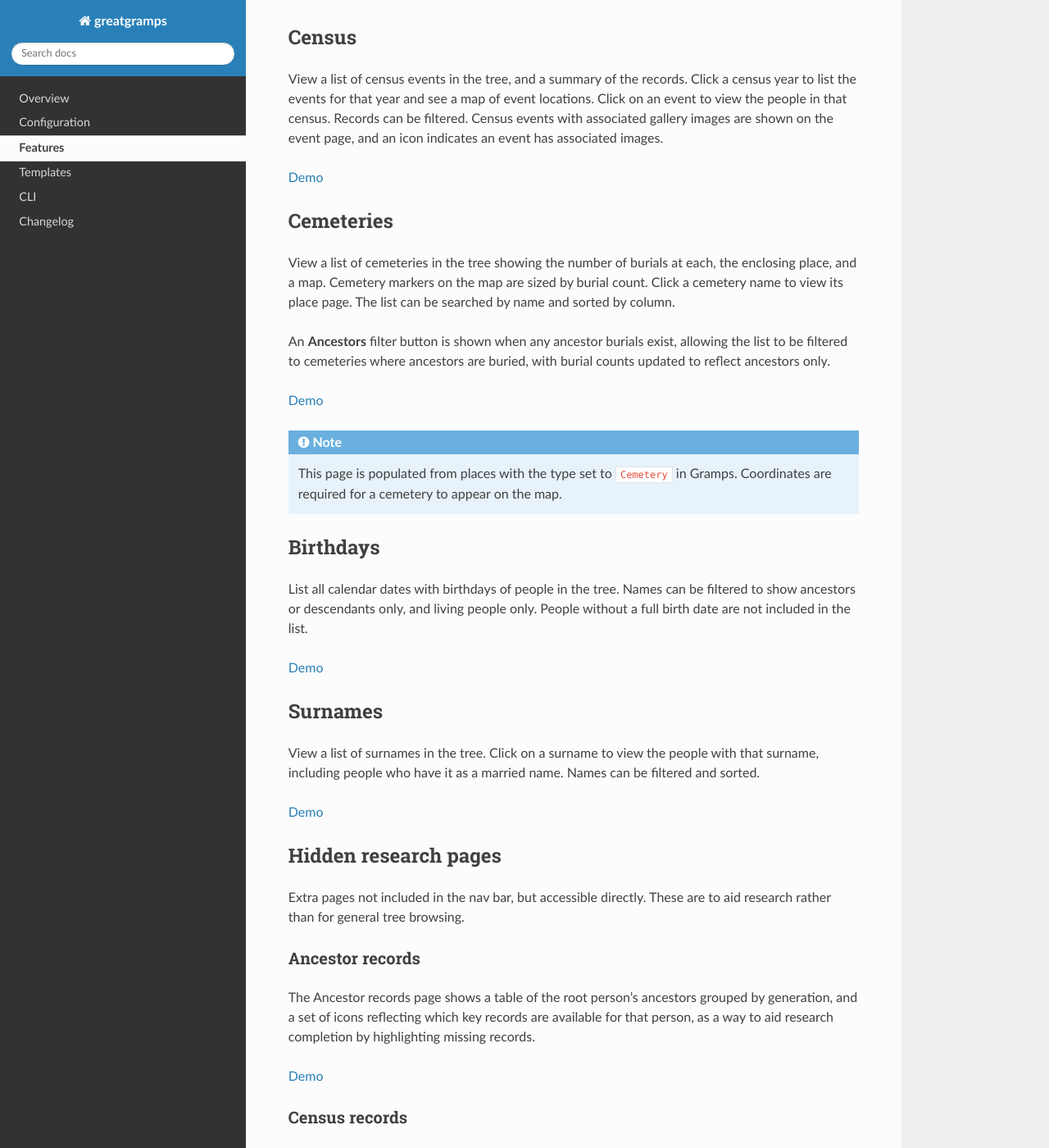
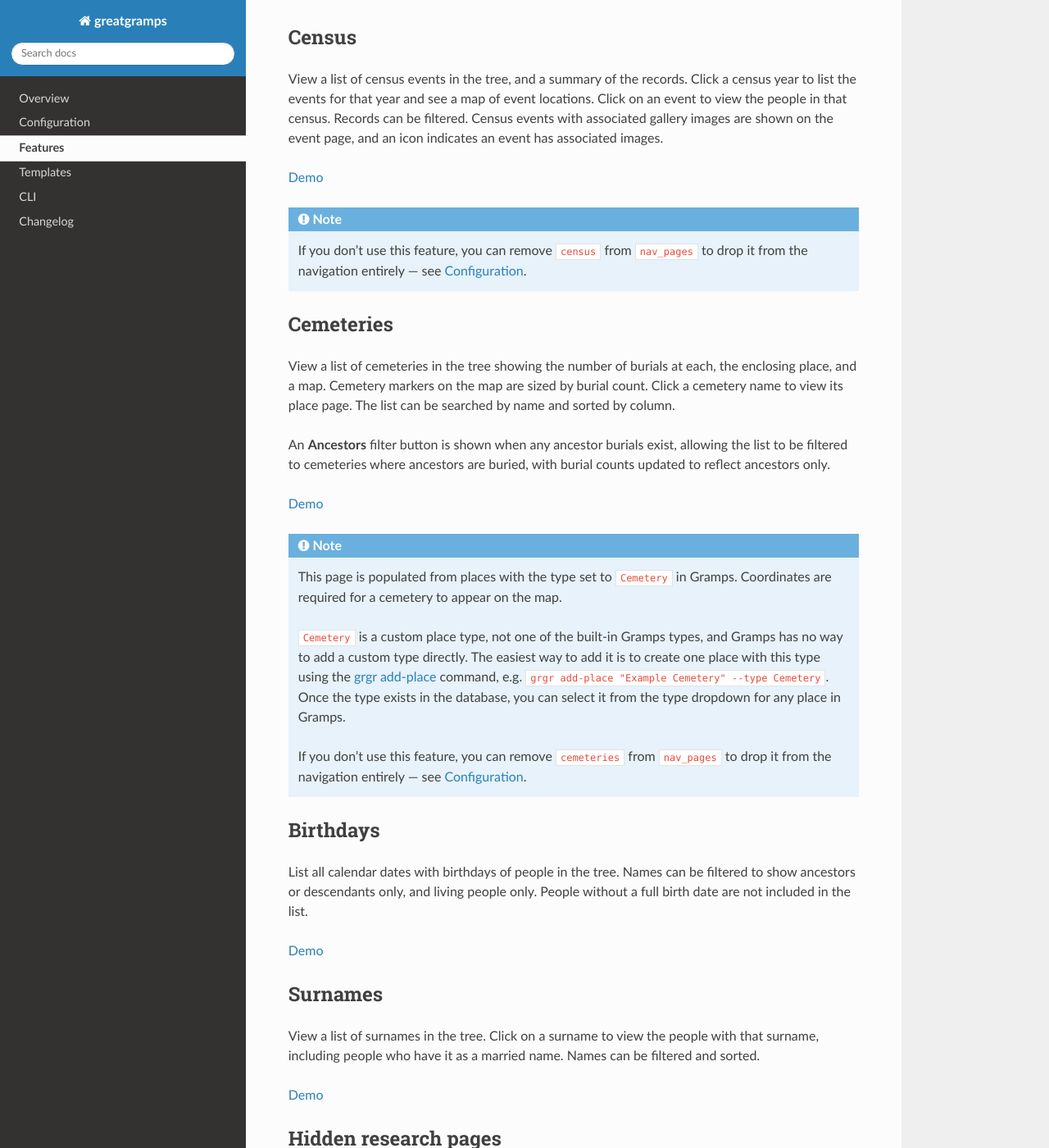
Before and after one commit to bennuttall/greatgramps, a Sphinx documentation site: the page built from docs/features/index.rst, in a window 1280 px wide and 1400 px high, scrolled down 2810 px. Shown: the whole window at 82% size. Built offline with Sphinx 7.4.7 and the Read the Docs theme 3.1.0, drawn with Linux system fonts in a browser that asks for light colours; pages that are not in the unit, such as notebooks, are missing from menus.

Commit message:
Document how to set up cemeteries and hide unused nav pages
The Cemetery place type isn't one of Gramps' built-in types and Gramps
has no UI for adding a custom type, which wasn't obvious from the docs
(see issue #6). Also note that unused sections like Census and
Cemeteries can be dropped from nav_pages instead of showing empty.

Co-Authored-By: Claude Sonnet 5 <noreply@anthropic.com>

```diff
--- a/docs/features/index.rst
+++ b/docs/features/index.rst
@@ -132,6 +132,11 @@ event page, and an icon indicates an event has associated images.
 
 `Demo <https://gramps.bennuttall.com/I0000/census/>`_
 
+.. note::
+
+   If you don't use this feature, you can remove ``census`` from ``nav_pages`` to drop it from
+   the navigation entirely — see :doc:`../config/index`.
+
 Cemeteries
 ==========
 
@@ -149,6 +154,15 @@ only.
 
    This page is populated from places with the type set to ``Cemetery`` in Gramps. Coordinates are
    required for a cemetery to appear on the map.
+
+   ``Cemetery`` is a custom place type, not one of the built-in Gramps types, and Gramps has no way
+   to add a custom type directly. The easiest way to add it is to create one place with this type
+   using the :doc:`../cli/add-place/index` command, e.g. ``grgr add-place "Example Cemetery" --type
+   Cemetery``. Once the type exists in the database, you can select it from the type dropdown for
+   any place in Gramps.
+
+   If you don't use this feature, you can remove ``cemeteries`` from ``nav_pages`` to drop it from
+   the navigation entirely — see :doc:`../config/index`.
 
 Birthdays
 =========
```
